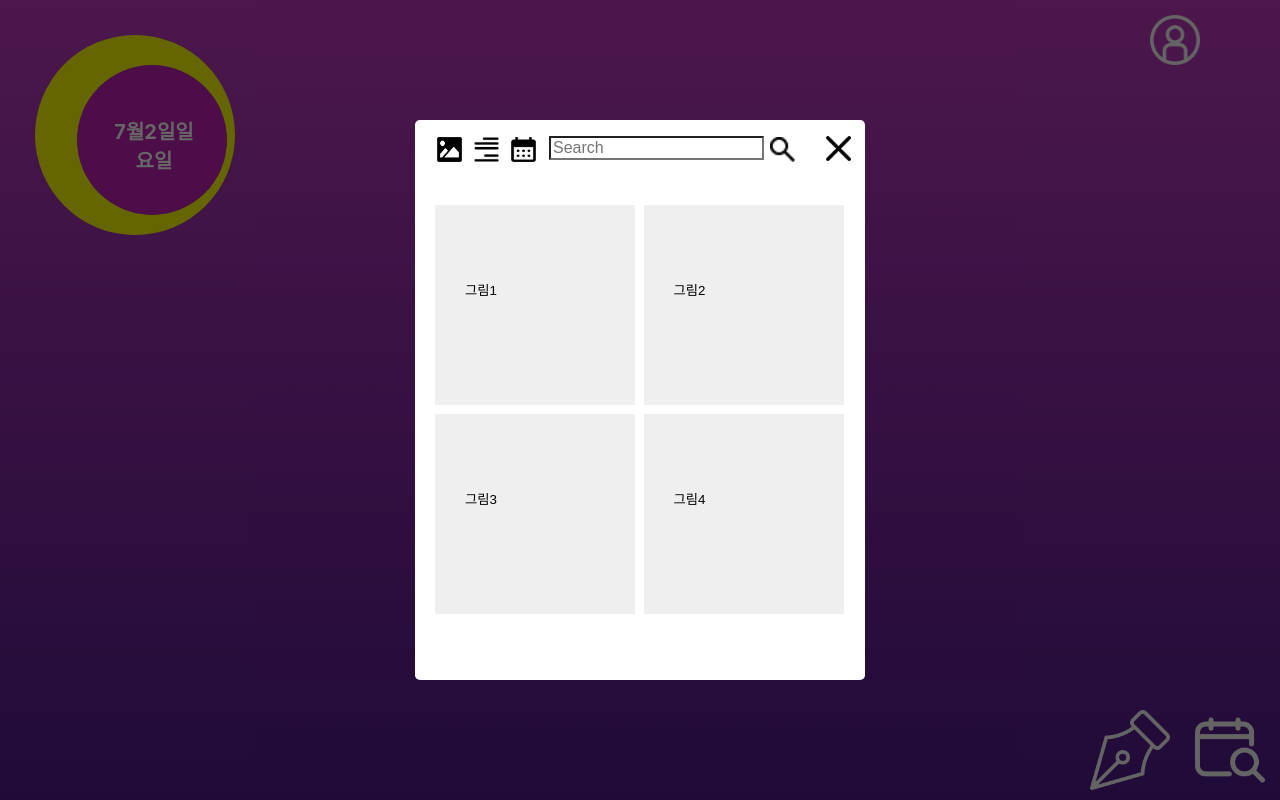
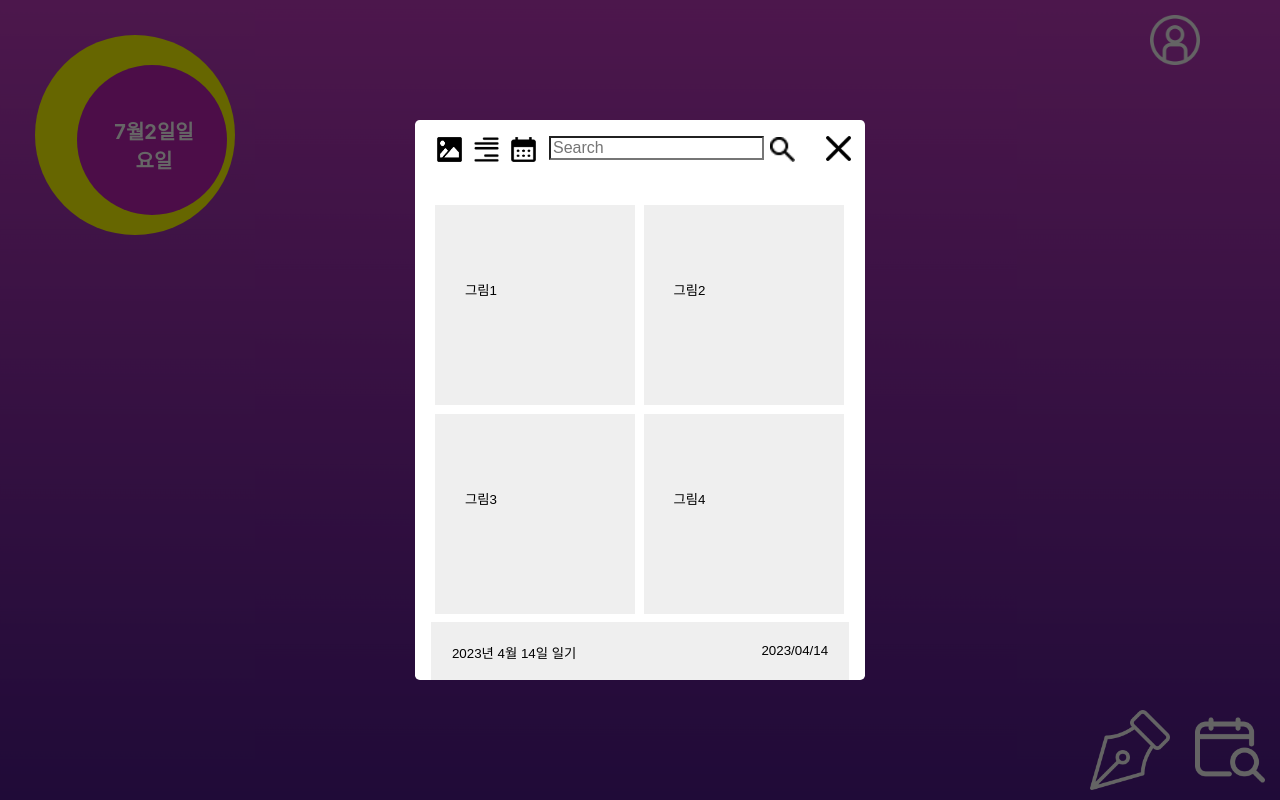
Before and after one commit to ModuMoyeoToyProject/painting-diary-fe, a React (Create React App) app: page / in a window 1280 px wide. Both pictures are taken after a click on the picture 1230 px from the left and 750 px from the top of the page. Built offline with nearby package versions, Linux system fonts and the light colour scheme; a web font is replaced by a local one.

Commit message:
seperate search sources

```diff
--- a/src/assets/css/modal.css
+++ b/src/assets/css/modal.css
@@ -121,13 +121,13 @@
   }
   /* START section id values */
   #show_titles {
-    display: none;
+    display: block;
   }
   #show_pictures {
     display: block;
   }
   #show_calendar {
-    display: none;
+    display: block;
   }
   /* END section id values */
 
--- /dev/null
+++ b/src/commons/components/Modals/CalendarPage.js
@@ -0,0 +1,15 @@
+import React, { useState, useRef } from 'react';
+import '../../../assets/css/modal.css';
+import Calendar from 'react-calendar';
+import 'react-calendar/dist/Calendar.css';
+
+const CalendarPage = (props) => {
+
+  const [value, onChange] = useState(new Date());
+
+  return(
+    <Calendar onChange={onChange} value={value}/>
+  );
+};
+
+export default CalendarPage;
--- a/src/commons/components/Modals/Picture.js
+++ b/src/commons/components/Modals/Picture.js
@@ -1,15 +1,32 @@
-import React, { useState } from 'react';
+import React, { useState, useRef } from 'react';
 import '../../../assets/css/modal.css';
 
 const Picture = (props) => {
-  const { open, close, header } = props;
+
+  const {count} = props;
 
   return(
-    <div id='show_titles'>
+    <div id='show_pictures'>
+
       <button>
-      <div>
-        <text className='titleTxt'>그림1</text>
-      </div>
+        <div>
+          <text className='image'>그림1</text>
+        </div>
+      </button>
+      <button>
+        <div>
+          <text className='image'>그림2</text>
+        </div>
+      </button>
+      <button>
+        <div>
+          <text className='image'>그림3</text>
+        </div>
+      </button>
+      <button>
+        <div>
+          <text className='image'>그림4</text>
+        </div>
       </button>
     </div>
   );
--- a/src/commons/components/Modals/Modal.js
+++ b/src/commons/components/Modals/Search.js
@@ -1,12 +1,13 @@
 import React, { useState, useRef } from 'react';
 import Picture from './Picture';
 import Word from './Word';
+import CalendarPage from './CalendarPage';
 import '../../../assets/css/modal.css';
-import App from "../../../App";
-import Calendar from 'react-calendar';
-import 'react-calendar/dist/Calendar.css';
 
-const Read = (props) => {
+const Search = (props) => {
+  // counts of diaries
+  const count = 4;
+
   // 열기, 닫기, 모달 헤더 텍스트를 부모로부터 받아옴
   const { open, close, header } = props;
   /* rendering each parts */
@@ -14,11 +15,14 @@ const Read = (props) => {
   const wordBtn = useRef(null);
   const calendarBtn = useRef(null);
 
+  const mainRef = useRef(null);
+
   const OnPictureBtnClick = () => {
     pictureBtn.current.style.display = 'block';
     wordBtn.current.style.display = 'none';
     calendarBtn.current.style.display = 'none';
-    console.log("picture btn clicked");
+    let value = mainRef.current;
+    console.log("mainRef : " + value);
   }
 
   const OnWordBtnClick = () => {
@@ -35,15 +39,12 @@ const Read = (props) => {
     console.log("calender btn clicked");
   }
 
-  const [value, onChange] = useState(new Date());
-
   return (
     // 모달이 열릴때 openModal 클래스가 생성된다.
     <div className={open ? 'openModal modal' : 'modal'}>
       {open ? (
         <section>
           <header>
-            {/* {header} */}
             <div>
                 <button className='picture' onClick={OnPictureBtnClick}><img src='./img/picture.png' width={25} height={25}></img></button>
                 <button className='picture' onClick={OnWordBtnClick}><img src='./img/word.png' width={25} height={25}></img></button>
@@ -54,65 +55,19 @@ const Read = (props) => {
             </div>
           </header>
 
-          <main>
-            <div id='show_titles' ref={wordBtn}>
-              <button>
-                <div>
-                  <text className='titleTxt'>2023년 4월 14일 일기</text>
-                  <text className='dateTxt'>2023/04/14</text>
-                </div>
-              </button>
-              <button>
-                <div>
-                  <text className='titleTxt'>2023년 4월 14일 일기</text>
-                  <text className='dateTxt'>2023/04/14</text>
-                </div>
-              </button>
-              <button>
-                <div>
-                  <text className='titleTxt'>2023년 4월 14일 일기</text>
-                  <text className='dateTxt'>2023/04/14</text>
-                </div>
-              </button>
-              <button>
-                <div>
-                  <text className='titleTxt'>2023년 4월 14일 일기</text>
-                  <text className='dateTxt'>2023/04/14</text>
-                </div>
-              </button>
+          <main ref={mainRef}>
+            <div ref={pictureBtn}>
+              <Picture count={count} />
             </div>
-
-            <div id='show_pictures'  ref={pictureBtn}>
-              <button>
-                <div>
-                  <text className='image'>그림1</text>
-                </div>
-              </button>
-              <button>
-                <div>
-                  <text className='image'>그림2</text>
-                </div>
-              </button>
-              <button>
-                <div>
-                  <text className='image'>그림3</text>
-                </div>
-              </button>
-              <button>
-                <div>
-                  <text className='image'>그림4</text>
-                </div>
-              </button>
+            <div ref={wordBtn}>
+              <Word />
             </div>
-          <div id='show_calendar'  ref={calendarBtn}>
-              <Calendar onChange={onChange} value={value}/>
+            <div ref={calendarBtn}>
+              <CalendarPage />
             </div>
           </main>
 
           <footer>
-            {/* <button className="close" onClick={close}>
-              close
-            </button> */}
           </footer>
         </section>
       ) : null}
@@ -120,4 +75,4 @@ const Read = (props) => {
   );
 };
 
-export default Read;
+export default Search;
--- a/src/commons/components/Modals/Word.js
+++ b/src/commons/components/Modals/Word.js
@@ -1,14 +1,33 @@
-import React, { useState } from 'react';
+import React, { useState, useRef } from 'react';
 import '../../../assets/css/modal.css';
 
 const Word = (props) => {
+
   return(
-    <div id='show_pictures'>
+    <div id='show_titles'>
       <button>
-      <div>
+        <div>
           <text className='titleTxt'>2023년 4월 14일 일기</text>
           <text className='dateTxt'>2023/04/14</text>
-      </div>
+        </div>
+      </button>
+      <button>
+        <div>
+          <text className='titleTxt'>2023년 4월 14일 일기</text>
+          <text className='dateTxt'>2023/04/14</text>
+        </div>
+      </button>
+      <button>
+        <div>
+          <text className='titleTxt'>2023년 4월 14일 일기</text>
+          <text className='dateTxt'>2023/04/14</text>
+        </div>
+      </button>
+      <button>
+        <div>
+          <text className='titleTxt'>2023년 4월 14일 일기</text>
+          <text className='dateTxt'>2023/04/14</text>
+        </div>
       </button>
     </div>
   );
--- a/src/component/footer.js
+++ b/src/component/footer.js
@@ -1,5 +1,5 @@
 import React, { useState } from "react";
-import Read from '../commons/components/Modals/Modal';
+import Search from '../commons/components/Modals/Search';
 
 const Footer = (props) => {
   const { setIsWrite } = props;
@@ -15,8 +15,8 @@ const Footer = (props) => {
 
   return (
     <div className="footer">
-      <Read open={modalOpen} close={closeModal}>
-      </Read>
+      <Search open={modalOpen} close={closeModal}>
+      </Search>
       <img
         className="write"
         src="./img/펜.png"
```
